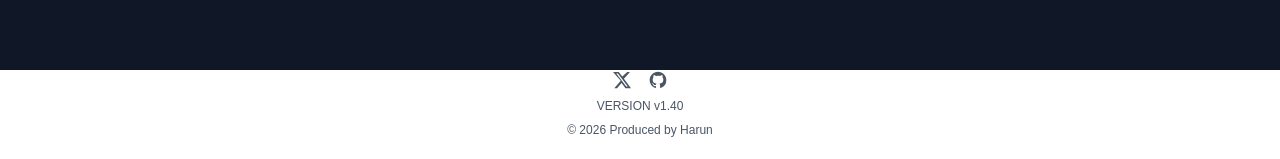
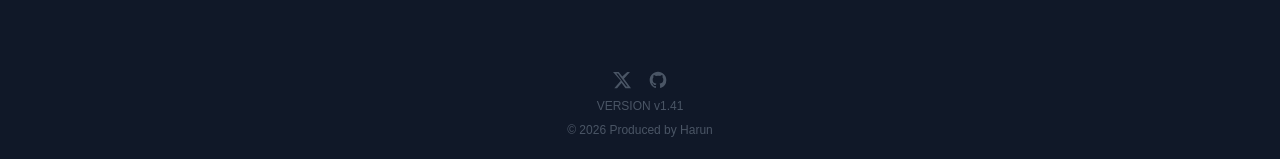
Before and after one commit to Haruto25252/pick-pool-tool, a Next.js app: page /login in a window 1280 px wide. Shown: the part 730-889 px from the top of the page. Built offline with nearby package versions, Linux system fonts and the light colour scheme; no server answers.

Commit message:
フッターの背景色を修正

```diff
--- a/app/layout.tsx
+++ b/app/layout.tsx
@@ -28,8 +28,8 @@ export default function RootLayout({
         className={`${geistSans.variable} ${geistMono.variable} antialiased`}
       >
       {children}
-      <footer className="pb-6 flex flex-col items-center gap-2 text-gray-600">
-        <div className="flex gap-4">
+        <footer className="bg-gray-900 pb-6 flex flex-col items-center gap-2 text-gray-600">
+          <div className="flex gap-4">
           <a href="https://x.com/Harun0502" target="_blank" rel="noopener noreferrer"
             className="hover:text-gray-400 transition-colors">
             <svg xmlns="http://www.w3.org/2000/svg" width="20" height="20" viewBox="0 0 24 24" fill="currentColor">
@@ -43,7 +43,7 @@ export default function RootLayout({
             </svg>
           </a>
         </div>
-        <p className="text-xs">VERSION v1.40</p>
+        <p className="text-xs">VERSION v1.41</p>
         <p className="text-xs">© 2026 Produced by Harun</p>
       </footer>
       </body>
```
